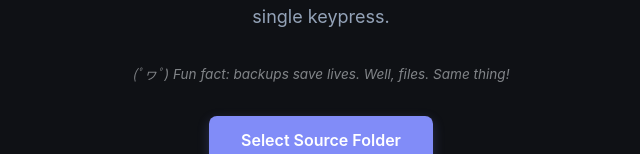
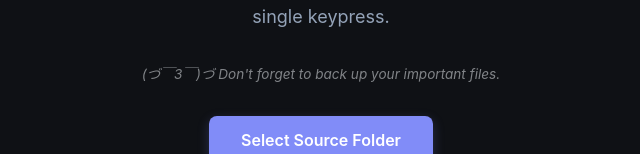
Before and after one commit to PlayerMartin/Mnemora, a React (Vite) app in the folder src/renderer/: page / in a window 1280 px wide. Shown: the part 389-543 px from the top of the page, without its empty margins (319-959 px from the left). Built offline with nearby package versions, Linux system fonts and the light colour scheme.

Commit message:
feat(ui): add more backup reminder messages

```diff
--- a/src/renderer/src/App.tsx
+++ b/src/renderer/src/App.tsx
@@ -13,7 +13,9 @@ const MESSAGES = [
   '(￢_￢) You backed up today, right? ...Right?',
   'щ(ಠ益ಠщ) NO BACKUP?! Friend, please—',
   '(•ω•) A little backup goes a long way, trust me~',
-  '(ﾟヮﾟ) Fun fact: backups save lives. Well, files. Same thing!'
+  '(ﾟヮﾟ) Fun fact: backups save lives. Well, files. Same thing!',
+  "(๑•̀ㅂ•́๑) You're doing great! Just remember to back up every now and then.",
+  "(づ￣3￣)づ Don't forget to back up your important files."
 ]
 
 const RANDOM_WELCOME_MESSAGE = MESSAGES[Math.floor(Math.random() * MESSAGES.length)]
```
